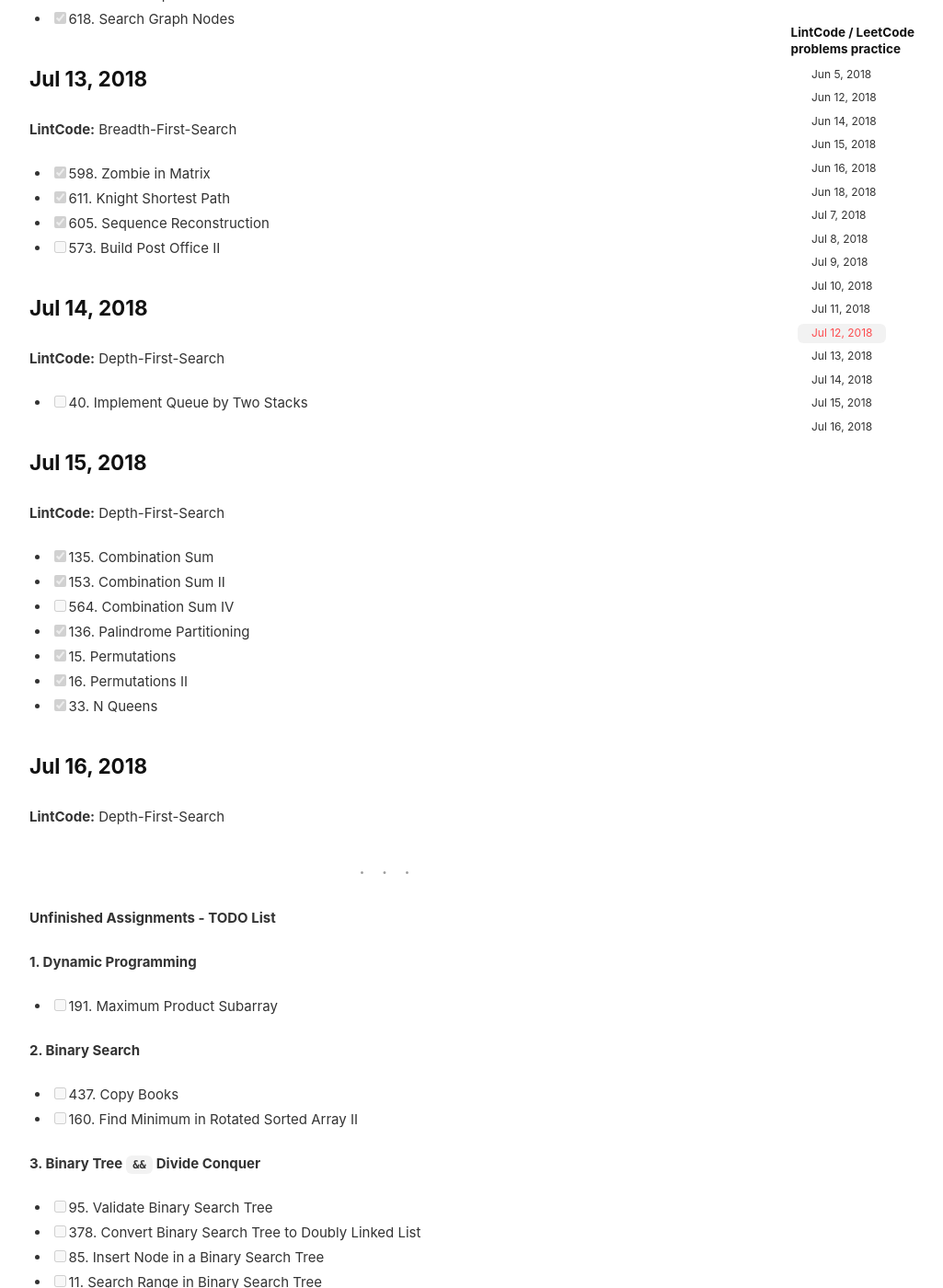
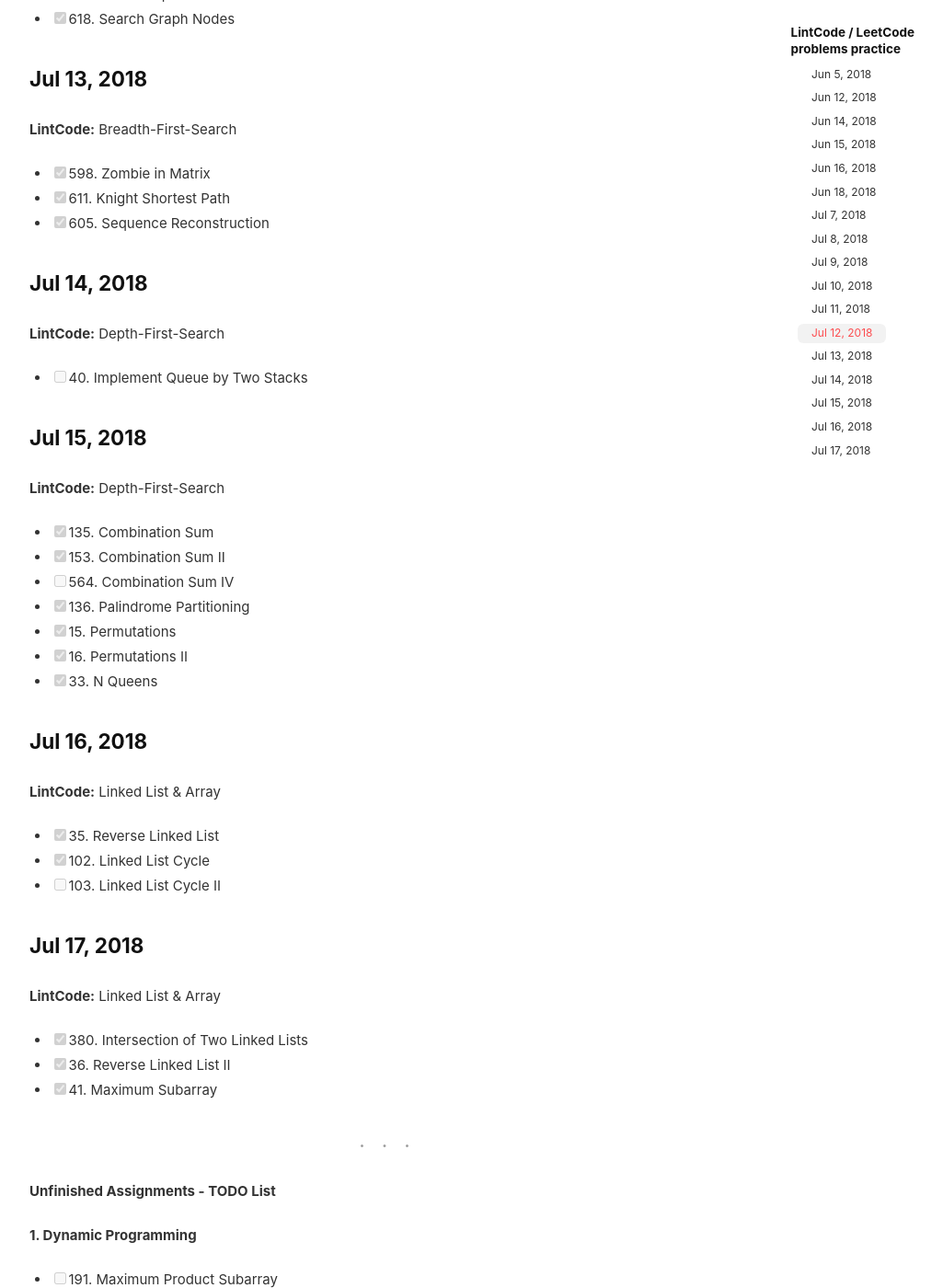
Before and after one commit to Zhenye-Na/blog, a Jekyll site: the page built from _posts/2018-06-05-problem-practice.md, in a window 1280 px wide and 1400 px high, scrolled down 4520 px. Shown: the whole window at 92% size, without its empty margins (103-1128 px from the left). Built offline with Jekyll 4.4.1, drawn with Linux system fonts in a browser that asks for light colours; nearby versions of some CDN libraries; comment, search, counter and statistics services are not loaded; some of the changed text lies outside the part shown.

Commit message:
Update log

```diff
--- a/_posts/2018-06-05-problem-practice.md
+++ b/_posts/2018-06-05-problem-practice.md
@@ -2,12 +2,12 @@
 layout: post
 title: "Online-Judge problems practice"
 date: 2018-06-05
-modify_date: 2018-07-16
+modify_date: 2018-07-17
 excerpt: "LeetCode/LintCode problems practice. 💪"
 tags: [LeetCode/LintCode]
 ---
 
-> *Keep record of Online-judge problem practice*. 💪
+> *Keep record of Online-Judge problem practice*. 💪
 
 ## LintCode / LeetCode problems practice
 
@@ -187,7 +187,6 @@
 - [x] 598. Zombie in Matrix
 - [x] 611. Knight Shortest Path
 - [x] 605. Sequence Reconstruction
-- [ ] 573. Build Post Office II
 
 
 ### Jul 14, 2018
@@ -212,14 +211,20 @@
 
 ### Jul 16, 2018
 
-**LintCode:**  Depth-First-Search
+**LintCode:**  Linked List & Array
+
+- [x] 35. Reverse Linked List
+- [x] 102. Linked List Cycle
+- [ ] 103. Linked List Cycle II
 
 
+### Jul 17, 2018
 
+**LintCode:**  Linked List & Array
 
-
-
-
+- [x] 380. Intersection of Two Linked Lists
+- [x] 36. Reverse Linked List II
+- [x] 41. Maximum Subarray
 
 
 * * *
@@ -230,10 +235,12 @@
 
 - [ ] 191. Maximum Product Subarray
 
+
 **2. Binary Search**
 
 - [ ] 437. Copy Books
 - [ ] 160. Find Minimum in Rotated Sorted Array II
+
 
 **3. Binary Tree `&&` Divide Conquer**
 
@@ -244,11 +251,14 @@
 - [ ] 448. Inorder Successor in BST
 - [ ] 87. Remove Node in Binary Search Tree
 
+
 **4. BFS**
 
+- [ ] 573. Build Post Office II
 - [ ] 696. Course Schedule III
 - [ ] 120. Word Ladder
 - [ ] 431. Connected Component in Undirected Graph
+
 
 **5. DFS**
 
@@ -258,17 +268,17 @@
 - [ ] 52. Next Permutation
 - [ ] 190. Next Permutation II
 
+
 **6. LinkedList & Array**
 
 - [ ] 450. Reverse Nodes in k-Group
-- [ ] 102. Linked List Cycle
-- [ ] 103. Linked List Cycle II
-- [ ] 380. Intersection of Two Linked Lists
 - [ ] 98. Sort List
 - [ ] 106. Convert Sorted List to Binary Search Tree
 - [ ] 372. Delete Node in a Linked List
 - [ ] 378. Convert Binary Search Tree to Doubly Linked List
-- [ ] 41. Maximum Subarray
+
+    **Array:**
+
 - [ ] 604. Window Sum
 - [ ] 138. Subarray Sum
 - [ ] 139. Subarray Sum Closest
@@ -295,6 +303,27 @@
 
 
 **7. Two Pointers**
+
+- [ ]
+- [ ]
+- [ ]
+- [ ]
+- [ ]
+- [ ]
+- [ ]
+- [ ]
+- [ ]
+- [ ]
+- [ ]
+- [ ]
+- [ ]
+- [ ]
+- [ ]
+- [ ]
+- [ ]
+- [ ]
+- [ ]
+- [ ]
 
 
 **8. Data Structure**
```
Also changed, not shown: other parts of _posts/2018-06-05-problem-practice.md (+0 -2 lines).
